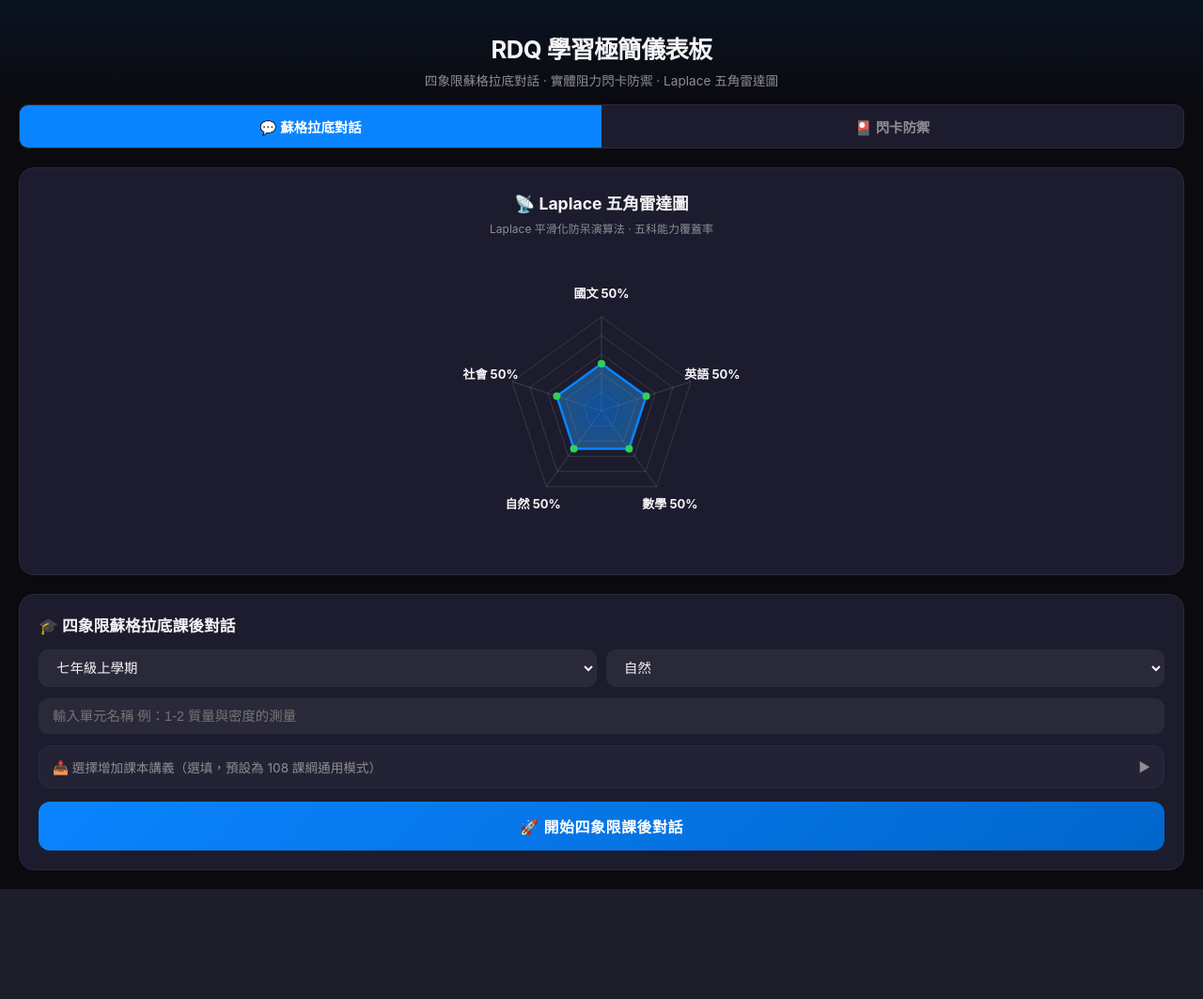
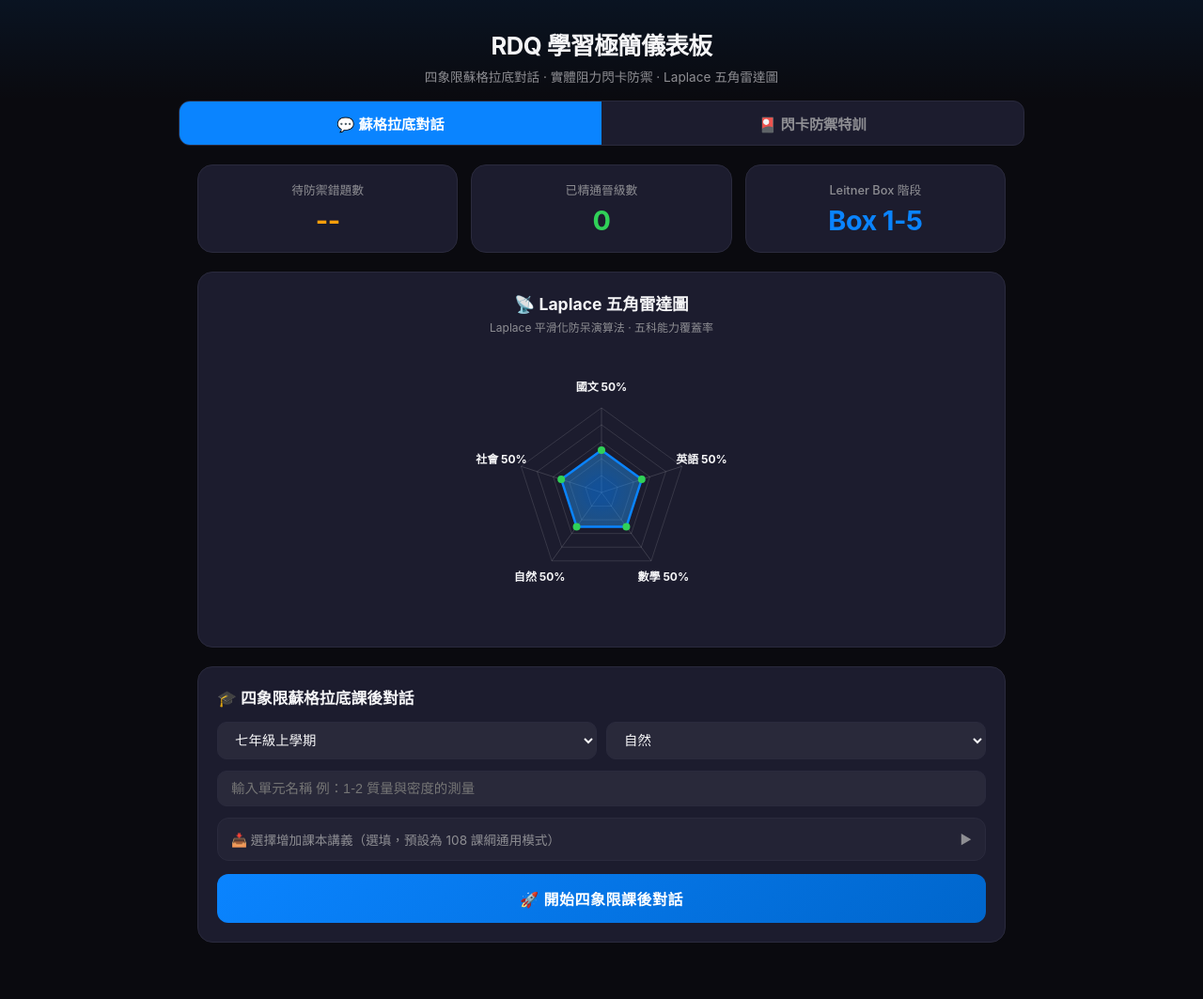
Before and after one commit to Jaylanbee/RDQ-Learn-Student, a Python web app: template templates/dashboard.html in a window 1280 px wide. Shown: the whole page at 94% size. Before the commit the page ends 946 px from the top, so only its background shows below. Run offline with Jinja, Linux system fonts and the light colour scheme; the template is opened without the code that fills it, so the values that code supplies are empty.

Commit message:
fix: v6.3 - restore all 23 historical DB records, stats cards banner, and Canvas Pentagon Radar

```diff
--- a/templates/dashboard.html
+++ b/templates/dashboard.html
@@ -18,17 +18,18 @@
             --apple-text: #f5f5f7;
             --apple-secondary: #8e8e93;
             --apple-pink: #ff375f;
+            --apple-radius: 16px;
         }
         * { margin:0; padding:0; box-sizing:border-box; }
         body {
             font-family: -apple-system, BlinkMacSystemFont, 'SF Pro Display', 'Segoe UI', sans-serif;
             background: var(--apple-bg); color: var(--apple-text);
-            min-height: 100vh;
+            min-height: 100vh; padding-bottom: 40px;
         }
 
         /* ── Header ── */
         .header {
-            text-align: center; padding: 32px 20px 16px;
+            text-align: center; padding: 28px 20px 16px;
             background: linear-gradient(180deg, rgba(10,132,255,0.08) 0%, transparent 100%);
         }
         .header h1 { font-size: 1.6rem; font-weight: 700; letter-spacing: -0.5px; }
@@ -37,36 +38,50 @@
         /* ── Tab Bar ── */
         .tab-bar {
             display: flex; justify-content: center; gap: 0; margin: 0 20px 20px;
-            border-radius: 10px; overflow: hidden;
+            border-radius: 12px; overflow: hidden;
             background: var(--apple-card); border: 1px solid var(--apple-border);
+            max-width: 900px; margin-left: auto; margin-right: auto;
         }
         .tab-btn {
-            flex: 1; padding: 12px 0; text-align: center; font-size: 0.9rem; font-weight: 600;
+            flex: 1; padding: 12px 0; text-align: center; font-size: 0.95rem; font-weight: 600;
             border: none; background: transparent; color: var(--apple-secondary); cursor: pointer;
             transition: all 0.3s;
         }
         .tab-btn.active { background: var(--apple-blue); color: white; }
         .tab-btn:hover:not(.active) { background: rgba(255,255,255,0.05); }
-        .tab-content { display: none; padding: 0 20px; }
+
+        .container { max-width: 900px; margin: 0 auto; padding: 0 20px; }
+        .tab-content { display: none; }
         .tab-content.active { display: block; }
+
+        /* ── Stats Grid (v2.0 恢復) ── */
+        .stats-grid {
+            display: grid; grid-template-columns: repeat(3, 1fr); gap: 14px; margin-bottom: 20px;
+        }
+        .stat-card {
+            background: var(--apple-card); border: 1px solid var(--apple-border);
+            padding: 16px 20px; border-radius: var(--apple-radius); text-align: center;
+        }
+        .stat-title { font-size: 0.8rem; color: var(--apple-secondary); font-weight: 500; margin-bottom: 6px; }
+        .stat-value { font-size: 1.8rem; font-weight: 700; letter-spacing: -0.5px; }
 
         /* ── Canvas Radar Section ── */
         .radar-section {
             background: var(--apple-card); border: 1px solid var(--apple-border);
-            border-radius: 16px; padding: 24px; margin-bottom: 20px; text-align: center;
+            border-radius: var(--apple-radius); padding: 20px; margin-bottom: 20px; text-align: center;
         }
-        .radar-section h2 { font-size: 1.1rem; margin-bottom: 6px; }
-        .radar-section .subtitle { font-size: 0.75rem; color: var(--apple-secondary); margin-bottom: 16px; }
+        .radar-section h2 { font-size: 1.1rem; margin-bottom: 4px; }
+        .radar-section .subtitle { font-size: 0.75rem; color: var(--apple-secondary); margin-bottom: 12px; }
         .radar-container {
             display: flex; justify-content: center; align-items: center;
-            position: relative; width: 100%; max-width: 360px; margin: 0 auto;
+            position: relative; width: 100%; max-width: 340px; margin: 0 auto;
         }
-        canvas#radarCanvas { width: 100% !important; height: auto !important; max-width: 320px; }
+        canvas#radarCanvas { width: 100% !important; height: auto !important; max-width: 300px; }
 
         /* ── Chat Area ── */
         .chat-card {
             background: var(--apple-card); border: 1px solid var(--apple-border);
-            border-radius: 16px; padding: 20px; margin-bottom: 20px;
+            border-radius: var(--apple-radius); padding: 20px; margin-bottom: 20px;
         }
         .chat-card h2 { font-size: 1.05rem; margin-bottom: 14px; }
 
@@ -187,7 +210,24 @@
 
 <div class="tab-bar">
     <button class="tab-btn active" onclick="switchTab('chat')">💬 蘇格拉底對話</button>
-    <button class="tab-btn" onclick="switchTab('flash')">🎴 閃卡防禦</button>
+    <button class="tab-btn" onclick="switchTab('flash')">🎴 閃卡防禦特訓</button>
+</div>
+
+<div class="container">
+    <!-- Stats Banner (恢復 v2.0 學習防禦數據) -->
+    <div class="stats-grid">
+        <div class="stat-card">
+            <div class="stat-title">待防禦錯題數</div>
+            <div class="stat-value" id="pendingCount" style="color: var(--apple-orange);">--</div>
+        </div>
+        <div class="stat-card">
+            <div class="stat-title">已精通晉級數</div>
+            <div class="stat-value" id="masteredCount" style="color: var(--apple-green);">0</div>
+        </div>
+        <div class="stat-card">
+            <div class="stat-title">Leitner Box 階段</div>
+            <div class="stat-value" style="color: var(--apple-blue);">Box 1-5</div>
+        </div>
     </div>
 
     <!-- ============ TAB 1: Chat ============ -->
@@ -260,10 +300,12 @@
             <div class="empty-state">載入中...</div>
         </div>
     </div>
+</div>
 
 <script>
 const API = 'http://127.0.0.1:8000';
 let sessionId = 'web_' + Date.now();
+let masteredCounter = 0;
 
 function switchTab(t) {
     document.querySelectorAll('.tab-btn').forEach((b,i) => b.classList.toggle('active', (t==='chat' ? i===0 : i===1)));
@@ -293,8 +335,8 @@ function drawPentagonRadar(scores) {
     if (!canvas) return;
     const ctx = canvas.getContext('2d');
     const w = canvas.width, h = canvas.height;
-    const cx = w / 2, cy = h / 2 + 10;
-    const radius = 100;
+    const cx = w / 2, cy = h / 2 + 6;
+    const radius = 90;
     const labels = ["國文", "英語", "數學", "自然", "社會"];
     const keys = ["國文", "英語", "數學", "自然", "社會"];
 
@@ -364,9 +406,9 @@ function drawPentagonRadar(scores) {
         ctx.fill();
 
         // Label
-        const lx = cx + (radius + 24) * Math.cos(angle);
-        const ly = cy + (radius + 24) * Math.sin(angle);
-        ctx.font = "bold 13px -apple-system, sans-serif";
+        const lx = cx + (radius + 22) * Math.cos(angle);
+        const ly = cy + (radius + 22) * Math.sin(angle);
+        ctx.font = "bold 12px -apple-system, sans-serif";
         ctx.fillStyle = "#f5f5f7";
         ctx.textAlign = "center";
         ctx.textBaseline = "middle";
@@ -477,22 +519,25 @@ async function loadFlashcards() {
         const resp = await fetch(API + '/api/tasks');
         const data = await resp.json();
         if (!data.tasks || data.tasks.length === 0) {
+            document.getElementById('pendingCount').textContent = '0';
             container.innerHTML = '<div class="empty-state">🎉 目前沒有待防禦的閃卡！完成蘇格拉底對話後，弱點會自動出現在這裡。</div>';
             return;
         }
+        document.getElementById('pendingCount').textContent = data.tasks.length;
         container.innerHTML = '';
         data.tasks.forEach(t => {
             const card = document.createElement('div');
             card.className = 'flashcard';
+            card.id = 'card-' + t.item_id;
             card.innerHTML = `
                 <div class="fc-header">
                     <span class="fc-subject">${t.subject || '通用'}</span>
-                    <span class="fc-box">Box ${t.box_level || 1}</span>
+                    <span class="fc-box">Leitner Box ${t.box_level || 1}</span>
                 </div>
                 <div class="fc-question">${t.question || '(無題目)'}</div>
                 <div class="fc-answer-area">
-                    <textarea id="ans_${t.item_id}" placeholder="請用打字寫出你的理解..."></textarea>
-                    <button class="fc-submit" onclick="submitFlashcard('${t.item_id}')">📝 提交答案</button>
+                    <textarea id="ans_${t.item_id}" placeholder="請寫下思考軌跡（實體阻力打字）..."></textarea>
+                    <button class="fc-submit" onclick="submitFlashcard('${t.item_id}')">📝 翻牌確認 / AI 評定</button>
                     <div class="fc-feedback" id="fb_${t.item_id}"></div>
                 </div>
             `;
@@ -507,7 +552,10 @@ async function submitFlashcard(itemId) {
     const textarea = document.getElementById('ans_' + itemId);
     const fb = document.getElementById('fb_' + itemId);
     const answer = textarea.value.trim();
-    if (!answer) { fb.textContent = '請先打字作答！'; fb.className = 'fc-feedback incorrect'; return; }
+    if (!answer) {
+        alert('請先寫下思考軌跡，克服過度自信與流暢性幻覺！');
+        return;
+    }
     try {
         const resp = await fetch(API + '/api/verify', {
             method: 'POST',
@@ -517,11 +565,32 @@ async function submitFlashcard(itemId) {
         const data = await resp.json();
         fb.textContent = data.feedback;
         fb.className = 'fc-feedback ' + (data.is_correct ? 'correct' : 'incorrect');
-    } catch(e) { fb.textContent = '⚠️ 提交失敗'; fb.className = 'fc-feedback incorrect'; }
+
+        if (data.is_correct) {
+            masteredCounter++;
+            document.getElementById('masteredCount').textContent = masteredCounter;
+            setTimeout(() => {
+                const card = document.getElementById('card-' + itemId);
+                if (card) {
+                    card.classList.add('slide-out');
+                    setTimeout(() => {
+                        card.remove();
+                        const p = parseInt(document.getElementById('pendingCount').textContent || '0');
+                        document.getElementById('pendingCount').textContent = Math.max(p - 1, 0);
+                        loadRadar(); // 重新整理雷達圖
+                    }, 400);
+                }
+            }, 1200);
+        }
+    } catch(e) {
+        fb.textContent = '⚠️ 提交失敗';
+        fb.className = 'fc-feedback incorrect';
+    }
 }
 
 // ── Init ──
 loadRadar();
+loadFlashcards();
 </script>
 
 </body>
```
Also changed, not shown: other parts of templates/dashboard.html (+19 -11 lines), migrate_db.py (added, +44 -0 lines). Lines whose indentation alone changed are shown as unchanged.
